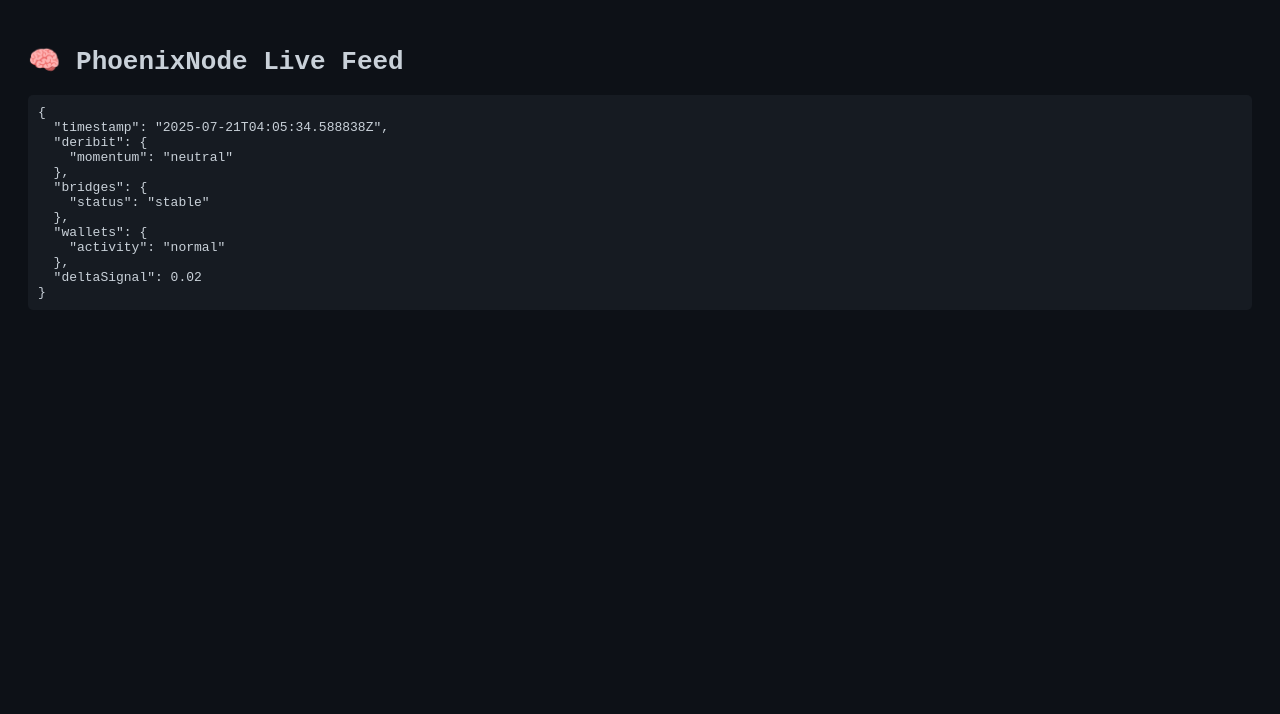
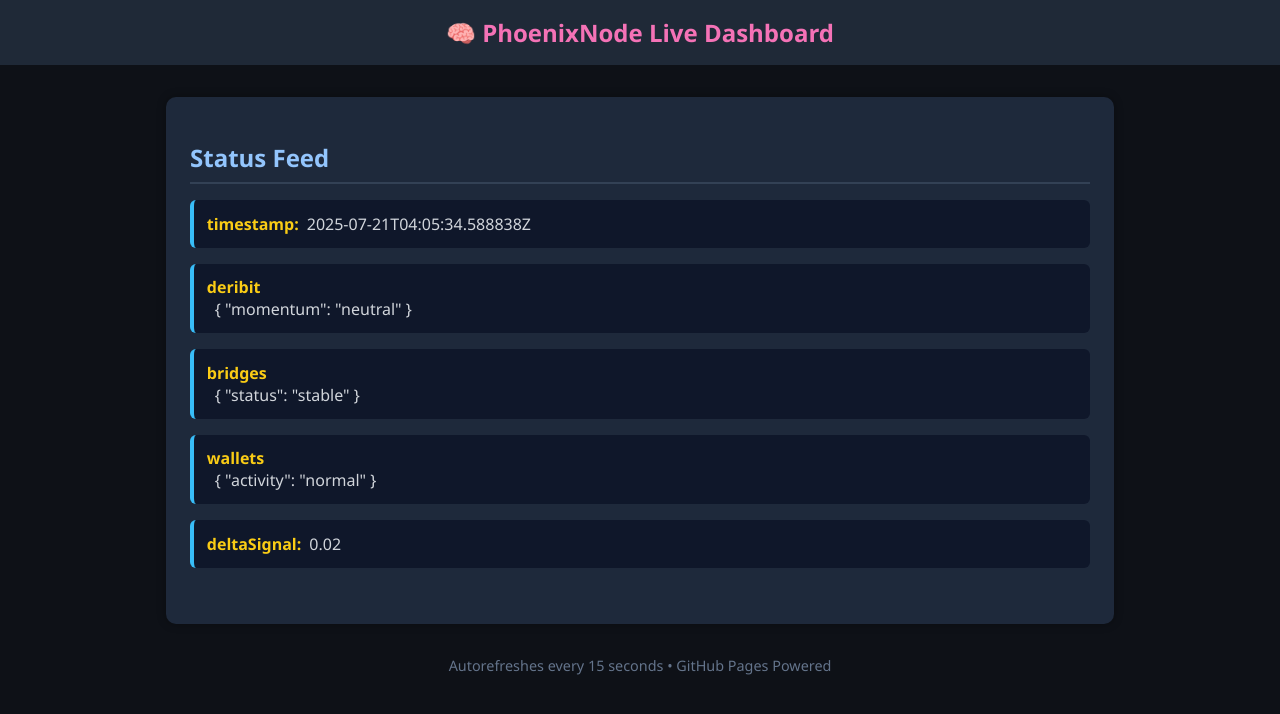
Before and after one commit to Phoenixnodeops/PhoenixNode-LiveTracker, a plain HTML site: page index.html in a window 1280 px wide. Drawn offline with Linux system fonts and the light colour scheme.

Commit message:
Update index.html
V2

```diff
--- a/index.html
+++ b/index.html
@@ -1,23 +1,96 @@
 <!DOCTYPE html>
-<html>
+<html lang="en">
 <head>
-  <title>PhoenixNode Live Dashboard</title>
-  <meta charset="UTF-8">
-  <script>
-    async function loadData() {
-      const res = await fetch('./PhoenixNode_DashboardFeed.json');
-      const data = await res.json();
-      document.getElementById("output").innerText = JSON.stringify(data, null, 2);
+  <meta charset="UTF-8" />
+  <meta name="viewport" content="width=device-width, initial-scale=1.0"/>
+  <title>🧠 PhoenixNode Dashboard</title>
+  <style>
+    body {
+      margin: 0;
+      font-family: "Segoe UI", Tahoma, Geneva, Verdana, sans-serif;
+      background-color: #0e1117;
+      color: #d1d5db;
     }
-    window.onload = loadData;
-  </script>
-  <style>
-    body { font-family: monospace; background: #0d1117; color: #c9d1d9; padding: 20px; }
-    pre { background: #161b22; padding: 10px; border-radius: 5px; }
+    header {
+      background-color: #1f2937;
+      padding: 1rem;
+      text-align: center;
+      font-size: 1.5rem;
+      font-weight: bold;
+      color: #f472b6;
+    }
+    .container {
+      max-width: 900px;
+      margin: 2rem auto;
+      background-color: #1e293b;
+      border-radius: 10px;
+      padding: 1.5rem;
+      box-shadow: 0 0 10px #00000050;
+    }
+    .section {
+      margin-bottom: 2rem;
+    }
+    h2 {
+      border-bottom: 2px solid #334155;
+      padding-bottom: 0.5rem;
+      margin-bottom: 1rem;
+      color: #93c5fd;
+    }
+    .item {
+      margin-bottom: 1rem;
+      padding: 0.8rem;
+      background-color: #0f172a;
+      border-left: 4px solid #38bdf8;
+      border-radius: 6px;
+    }
+    .key {
+      font-weight: bold;
+      color: #facc15;
+    }
+    .value {
+      margin-left: 0.5rem;
+    }
+    .footer {
+      text-align: center;
+      color: #64748b;
+      margin-top: 2rem;
+      font-size: 0.9rem;
+    }
   </style>
 </head>
 <body>
-  <h1>🧠 PhoenixNode Live Feed</h1>
-  <pre id="output">Loading...</pre>
+  <header>🧠 PhoenixNode Live Dashboard</header>
+  <div class="container" id="dashboard">
+    <div class="section">
+      <h2>Status Feed</h2>
+      <div class="item"><span class="key">Loading...</span></div>
+    </div>
+  </div>
+  <div class="footer">Autorefreshes every 15 seconds • GitHub Pages Powered</div>
+
+  <script>
+    async function fetchData() {
+      try {
+        const res = await fetch('PhoenixNode_DashboardFeed.json');
+        const data = await res.json();
+        const container = document.getElementById('dashboard');
+        const section = container.querySelector('.section');
+        section.innerHTML = '<h2>Status Feed</h2>';
+
+        Object.entries(data).forEach(([key, value]) => {
+          if (typeof value === 'object') {
+            section.innerHTML += `<div class="item"><span class="key">${key}</span><div class="value">${JSON.stringify(value, null, 2)}</div></div>`;
+          } else {
+            section.innerHTML += `<div class="item"><span class="key">${key}:</span><span class="value">${value}</span></div>`;
+          }
+        });
+      } catch (err) {
+        document.getElementById('dashboard').innerHTML = '<div class="item">❌ Error loading dashboard data.</div>';
+      }
+    }
+
+    fetchData();
+    setInterval(fetchData, 15000);
+  </script>
 </body>
 </html>
```
